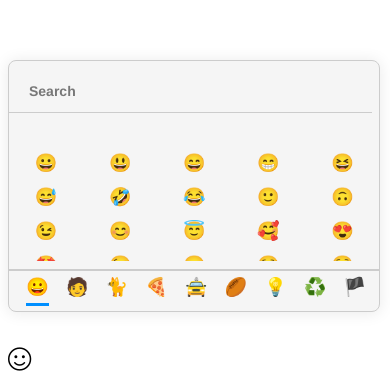
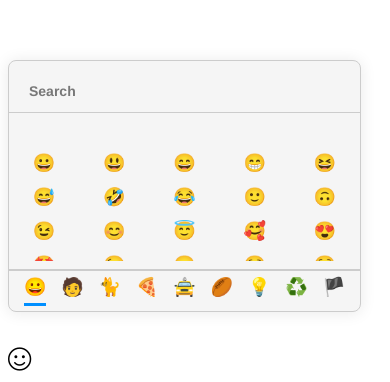
Before and after one commit to vestusola/vue-chat-emoji, a Vue app: page / in a window 390 px wide. Shown: the part 462-844 px from the top of the page. Built offline with nearby package versions, Linux system fonts and the light colour scheme.

Commit message:
Minor update and corrections

```diff
--- a/package.json
+++ b/package.json
@@ -1,6 +1,6 @@
 {
   "name": "vue-chat-emoji",
-  "version": "1.1.20",
+  "version": "1.1.21",
   "private": false,
   "description": "A simple chat emoji for vuejs",
   "main": "dist/vue-chat-emoji.common.js",
--- a/src/components/Emoji.vue
+++ b/src/components/Emoji.vue
@@ -338,9 +338,7 @@ span.send-button {
   transition: all 0.2s linear;
   visibility: hidden;
   border: 1px solid #ccc;
-  width: 93%;
-  padding-right: 2%;
-  margin-right: 2%;
+  width: 96%;
   height: 250px;
   overflow-y: hidden;
   overflow-x: hidden;
@@ -391,7 +389,7 @@ span.send-button {
   justify-content: space-evenly;
   justify-items: center;
   flex-direction: row;
-  width: 94vw;
+  width: 100%;
   height: 50px;
   vertical-align: middle;
   border-top: 2px solid #ccc;
@@ -411,8 +409,8 @@ span.send-button {
   .emoji-picker-group {
     grid-template-columns: repeat(5, 20%);
   }
-  .emoji-category-group {
-    width: 96vw;
+  .composer-popover {
+    width: 90%;
   }
 }
 .emoji-picker-emoji {
```
